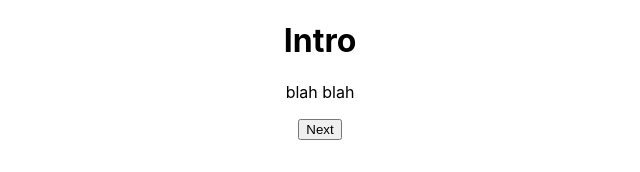
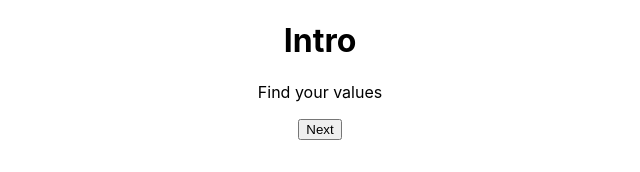
Before and after one commit to vincelee888/values, a React (Create React App) app: page / in a window 1280 px wide. Shown: the top 172 px of the page, without its empty margins (320-960 px from the left). Built offline with nearby package versions, Linux system fonts and the light colour scheme.

Commit message:
update intro description

```diff
--- a/src/components/Intro.jsx
+++ b/src/components/Intro.jsx
@@ -6,7 +6,7 @@ class Intro extends Component {
     return (
       <div>
         <h1>Intro</h1>
-        <p>blah blah</p>
+        <p>Find your values</p>
         <button onClick={() => this.props.nextStep()}>Next</button>
       </div>
     );
```
